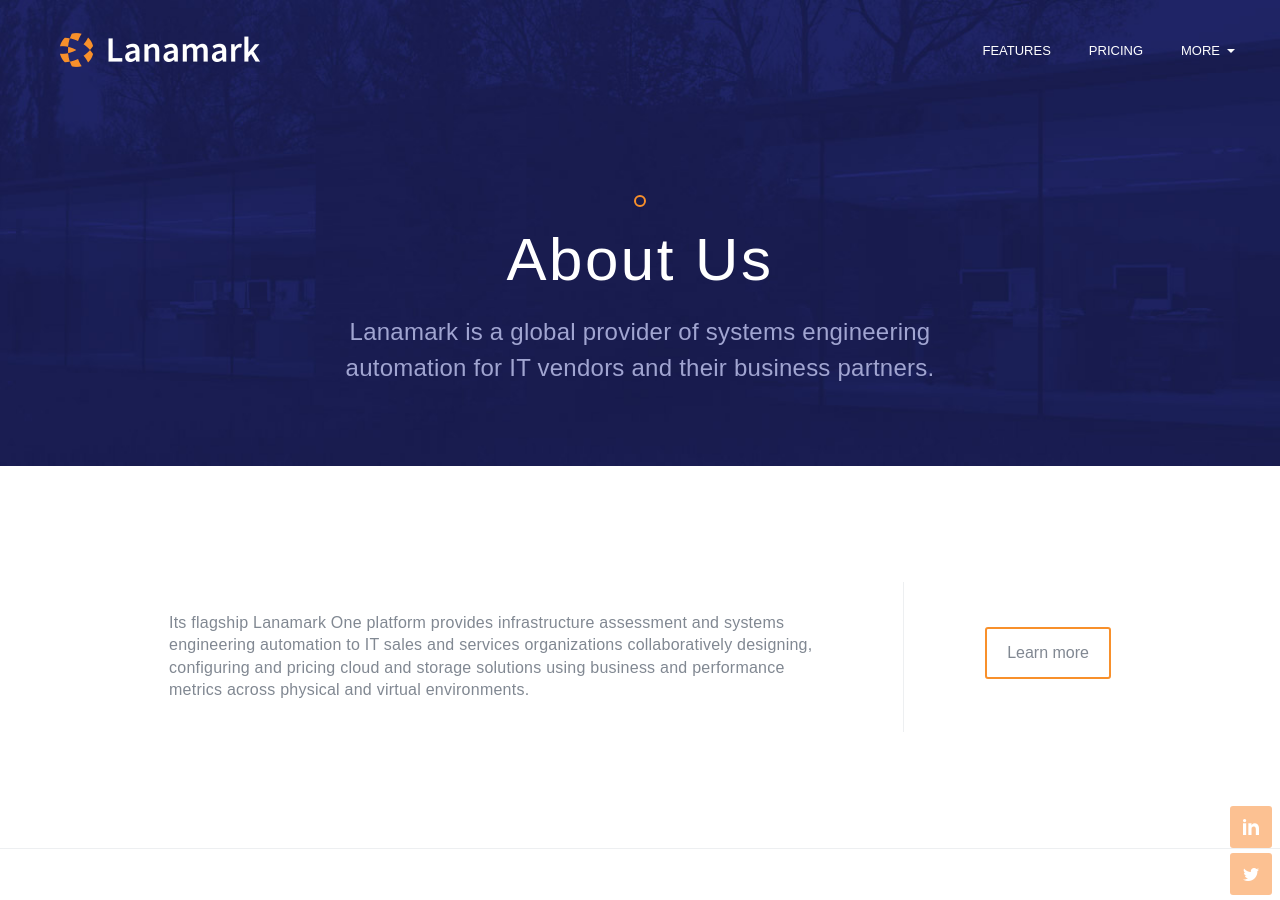
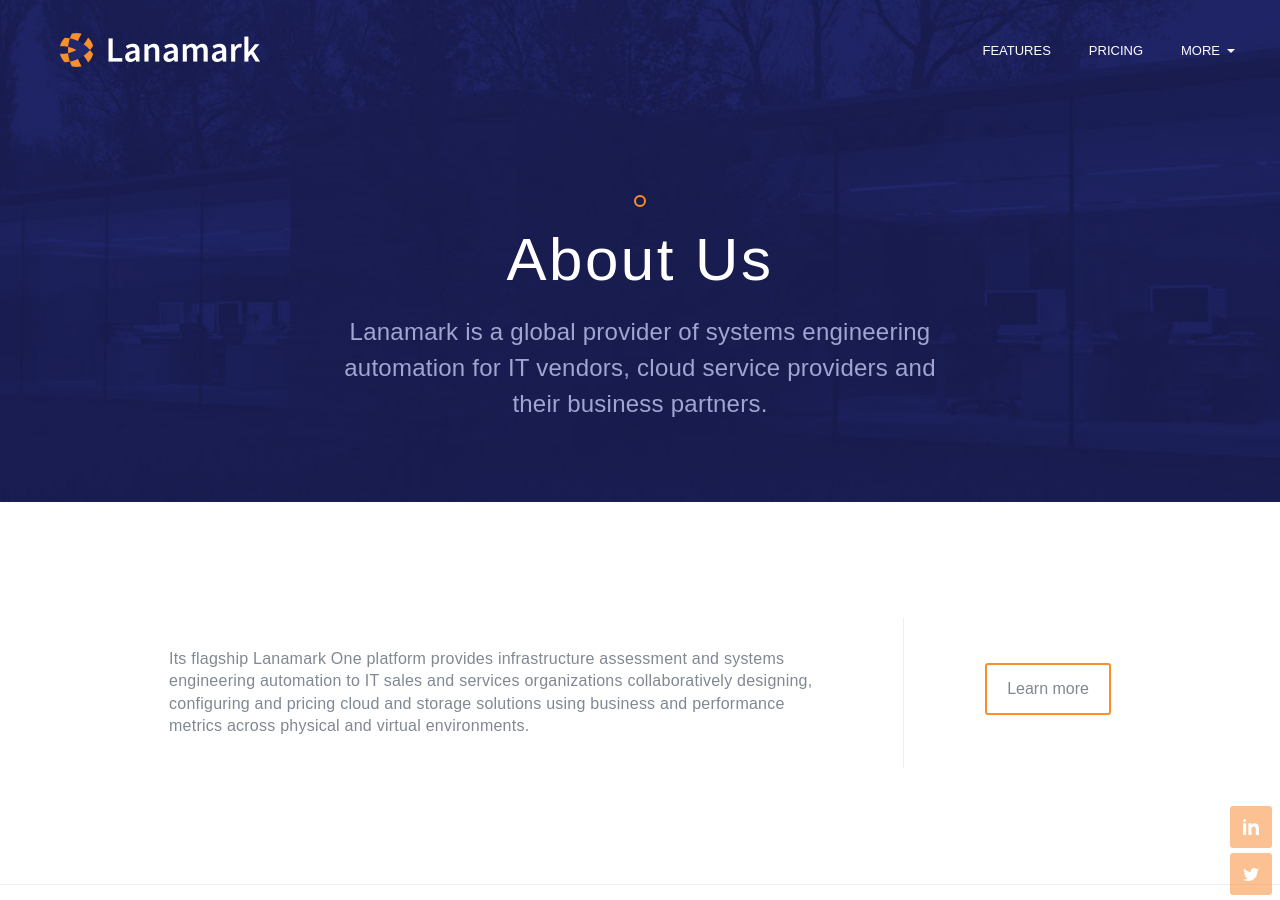
Before and after one commit to lanamark-dev/lanamark.github.io, a Jekyll site: the page built from about-us.html, in a window 1280 px wide and 900 px high. Built offline with Jekyll 4.4.1, drawn with Linux system fonts in a browser that asks for light colours; nearby versions of some CDN libraries.

Commit message:
Update Abous us description

```diff
--- a/about-us.html
+++ b/about-us.html
@@ -3,7 +3,7 @@
 headerClass: about
 pageTitle: Lanamark - Global provider of systems engineering automation for IT vendors and their business partners
 title: About Us
-subtitle: Lanamark is a global provider of systems engineering automation for IT vendors and their business partners.
+subtitle: Lanamark is a global provider of systems engineering automation for IT vendors, cloud service providers and their business partners.
 ---
 
 <div class="features pricing netapp about">
```
